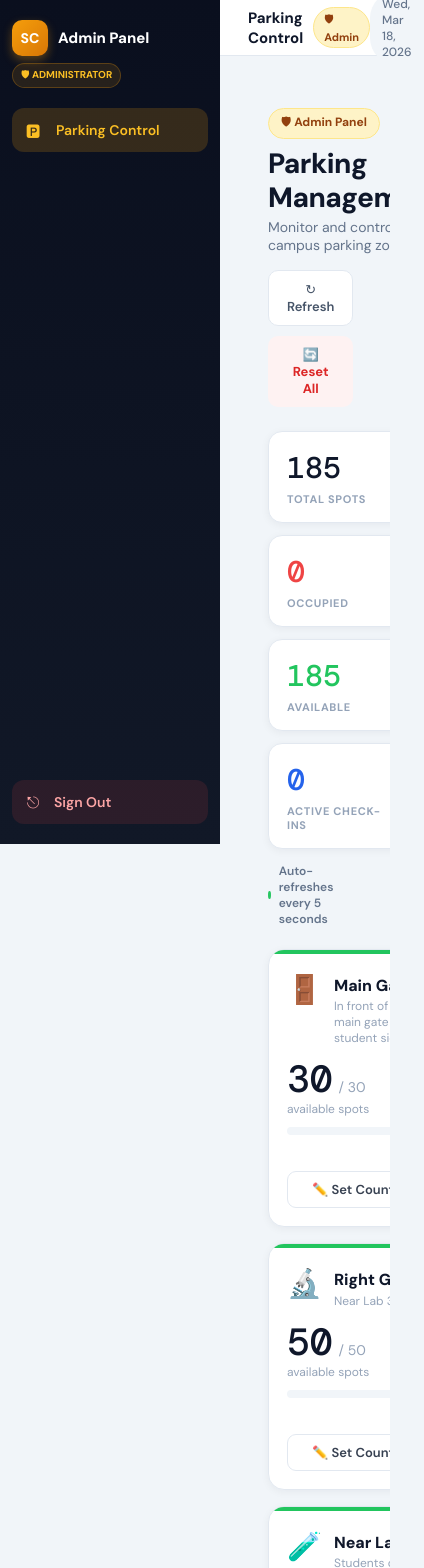
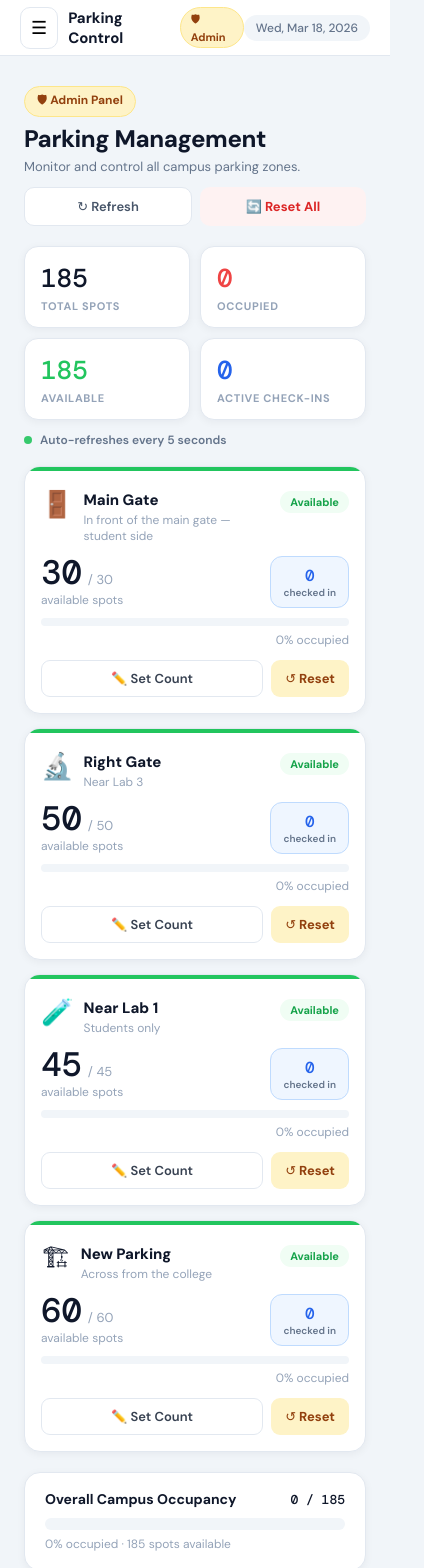
Before and after one commit to essa-alsaffar-dev/smart-campus-frontend, a React (Vite) app: page /admin/parking in a window 390 px wide. Shown: the top 1568 px of the page, 424 px wide, since content can reach past the window. Built offline with nearby package versions, Linux system fonts and the light colour scheme; no server answers; sample sign-in values are in the browser's storage.

Commit message:
Fix mobile responsive for Admin and Tasks pages

```diff
--- a/src/pages/AdminLayout.jsx
+++ b/src/pages/AdminLayout.jsx
@@ -1,3 +1,4 @@
+import { useState } from "react";
 import { Outlet, useNavigate, useLocation } from "react-router-dom";
 
 const ADMIN_NAV = [
@@ -5,8 +6,9 @@ const ADMIN_NAV = [
 ];
 
 export default function AdminLayout() {
-  const navigate = useNavigate();
-  const location = useLocation();
+  const navigate  = useNavigate();
+  const location  = useLocation();
+  const [sidebarOpen, setSidebarOpen] = useState(false);
 
   const handleLogout = () => {
     localStorage.removeItem("adminAuth");
@@ -14,29 +16,62 @@ export default function AdminLayout() {
     navigate("/admin/login");
   };
 
+  const closeSidebar = () => setSidebarOpen(false);
+
   return (
     <>
       <style>{`
         @import url('https://fonts.googleapis.com/css2?family=DM+Sans:wght@400;500;600;700;800&display=swap');
+        * { box-sizing: border-box; }
+
         .adm-layout { display:flex; min-height:100vh; background:#f1f5f9; font-family:'DM Sans',system-ui,sans-serif; }
-        .adm-sidebar { width:220px; min-width:220px; background:linear-gradient(180deg,#0a0f1e 0%,#111827 100%); display:flex; flex-direction:column; justify-content:space-between; padding:20px 12px; box-sizing:border-box; position:sticky; top:0; height:100vh; }
+
+        .adm-sidebar {
+          width:220px; min-width:220px;
+          background:linear-gradient(180deg,#0a0f1e 0%,#111827 100%);
+          display:flex; flex-direction:column; justify-content:space-between;
+          padding:20px 12px; box-sizing:border-box;
+          position:sticky; top:0; height:100vh;
+        }
+
         .adm-brand { display:flex; align-items:center; gap:10px; margin-bottom:6px; }
-        .adm-logo { width:36px; height:36px; border-radius:10px; background:linear-gradient(135deg,#f59e0b,#d97706); color:white; font-weight:800; font-size:14px; display:flex; align-items:center; justify-content:center; box-shadow:0 4px 10px rgba(245,158,11,0.35); }
+        .adm-logo { width:36px; height:36px; border-radius:10px; background:linear-gradient(135deg,#f59e0b,#d97706); color:white; font-weight:800; font-size:14px; display:flex; align-items:center; justify-content:center; box-shadow:0 4px 10px rgba(245,158,11,0.35); flex-shrink:0; }
         .adm-brand-text { font-size:15px; font-weight:800; color:white; }
         .adm-badge { font-size:10px; font-weight:700; color:#fbbf24; background:rgba(245,158,11,0.12); border:1px solid rgba(245,158,11,0.25); border-radius:999px; padding:3px 8px; margin-bottom:20px; display:inline-block; }
+
         .adm-nav-link { display:flex; align-items:center; gap:12px; padding:11px 10px; border-radius:12px; text-decoration:none; color:#94a3b8; font-weight:600; font-size:14px; margin-bottom:4px; transition:background 0.15s,color 0.15s; white-space:nowrap; }
         .adm-nav-link:hover { background:rgba(245,158,11,0.10); color:#fbbf24; }
         .adm-nav-link.active { background:rgba(245,158,11,0.18); color:#fbbf24; }
         .adm-nav-icon { width:22px; min-width:22px; height:22px; display:flex; align-items:center; justify-content:center; font-size:16px; font-style:normal; }
+
         .adm-logout { display:flex; align-items:center; gap:10px; width:100%; padding:11px 10px; border-radius:12px; border:none; background:rgba(239,68,68,0.12); color:#fca5a5; font-weight:600; font-size:14px; cursor:pointer; font-family:'DM Sans',sans-serif; transition:background 0.15s,color 0.15s; }
         .adm-logout:hover { background:rgba(239,68,68,0.22); color:#f87171; }
+
         .adm-main { flex:1; min-width:0; display:flex; flex-direction:column; }
-        .adm-topbar { background:white; border-bottom:1px solid #e2e8f0; padding:0 28px; height:56px; display:flex; align-items:center; justify-content:space-between; position:sticky; top:0; z-index:50; flex-shrink:0; }
-        .adm-content { flex:1; padding:28px; overflow-y:auto; }
+
+        .adm-topbar { background:white; border-bottom:1px solid #e2e8f0; padding:0 20px; height:56px; display:flex; align-items:center; justify-content:space-between; position:sticky; top:0; z-index:50; flex-shrink:0; }
+        .adm-content { flex:1; padding:20px; overflow-y:auto; }
+
+        .adm-menu-btn { display:none; border:1px solid #e2e8f0; background:white; border-radius:10px; padding:8px 10px; cursor:pointer; font-size:18px; }
+        .adm-overlay { display:none; position:fixed; inset:0; background:rgba(15,23,42,0.5); z-index:40; }
+
+        @media(max-width:768px) {
+          .adm-sidebar {
+            position:fixed; top:0; left:0; height:100vh; z-index:50;
+            transform:translateX(-100%); transition:transform 0.25s ease;
+            width:260px; min-width:260px;
+          }
+          .adm-sidebar.open { transform:translateX(0); box-shadow:4px 0 24px rgba(0,0,0,0.25); }
+          .adm-menu-btn { display:inline-flex; align-items:center; justify-content:center; }
+          .adm-overlay { display:block; }
+          .adm-content { padding:14px 12px; }
+        }
       `}</style>
 
       <div className="adm-layout">
-        <aside className="adm-sidebar">
+        {sidebarOpen && <div className="adm-overlay" onClick={closeSidebar} />}
+
+        <aside className={`adm-sidebar${sidebarOpen ? " open" : ""}`}>
           <div>
             <div className="adm-brand">
               <div className="adm-logo">SC</div>
@@ -50,6 +85,7 @@ export default function AdminLayout() {
                   key={path}
                   href={path}
                   className={`adm-nav-link${location.pathname === path ? " active" : ""}`}
+                  onClick={closeSidebar}
                 >
                   <i className="adm-nav-icon">{icon}</i>
                   <span>{label}</span>
@@ -67,6 +103,7 @@ export default function AdminLayout() {
         <div className="adm-main">
           <div className="adm-topbar">
             <div style={{ display:"flex", alignItems:"center", gap:"10px" }}>
+              <button className="adm-menu-btn" onClick={() => setSidebarOpen(true)}>☰</button>
               <span style={{ fontSize:"15px", fontWeight:"700", color:"#0f172a" }}>
                 {ADMIN_NAV.find((n) => n.path === location.pathname)?.label ?? "Admin"}
               </span>
@@ -74,7 +111,7 @@ export default function AdminLayout() {
                 🛡 Admin
               </span>
             </div>
-            <span style={{ fontSize:"12px", color:"#64748b", background:"#f1f5f9", padding:"5px 12px", borderRadius:"999px", fontWeight:"500" }}>
+            <span style={{ fontSize:"12px", color:"#64748b", background:"#f1f5f9", padding:"5px 12px", borderRadius:"999px", fontWeight:"500", whiteSpace:"nowrap" }}>
               {new Date().toLocaleDateString("en-US", { weekday:"short", month:"short", day:"numeric", year:"numeric" })}
             </span>
           </div>
--- a/src/pages/AdminParkingPage.jsx
+++ b/src/pages/AdminParkingPage.jsx
@@ -21,7 +21,7 @@ const countSessionsPerZone = () => {
       try {
         const s = JSON.parse(localStorage.getItem(key));
         if (s?.zoneId) counts[s.zoneId] = (counts[s.zoneId] || 0) + 1;
-      } catch { /* skip */ }
+      } catch {}
     }
   }
   return counts;
@@ -96,9 +96,10 @@ export default function AdminParkingPage() {
   const overallPct    = totalSpots > 0 ? Math.round((totalOccupied / totalSpots) * 100) : 0;
 
   return (
-    <div style={{ padding:"24px 20px 48px", fontFamily:"'DM Sans', system-ui, sans-serif", minHeight:"100vh" }}>
+    <div style={{ padding:"16px 12px 48px", fontFamily:"'DM Sans', system-ui, sans-serif", minHeight:"100vh" }}>
       <style>{`
         @import url('https://fonts.googleapis.com/css2?family=DM+Sans:wght@400;500;600;700;800&family=DM+Mono:wght@500&display=swap');
+        * { box-sizing: border-box; }
         .az-card { transition: box-shadow 0.18s, transform 0.18s; }
         .az-card:hover { box-shadow: 0 12px 32px rgba(15,23,42,0.12); transform: translateY(-2px); }
         .az-btn { transition: filter 0.15s, transform 0.1s; cursor: pointer; }
@@ -109,6 +110,24 @@ export default function AdminParkingPage() {
         .az-fi { animation: fadeUp 0.3s ease; }
         @keyframes pulse { 0%,100%{opacity:1}50%{opacity:0.4} }
         .az-live { animation: pulse 2s ease-in-out infinite; }
+
+        .az-page-inner { max-width:1000px; margin:0 auto; }
+
+        .az-header-row { display:flex; justify-content:space-between; align-items:flex-start; flex-wrap:wrap; gap:12px; margin-bottom:20px; }
+        .az-header-actions { display:flex; gap:8px; flex-wrap:wrap; }
+
+        .az-stats-grid { display:grid; grid-template-columns:repeat(4,1fr); gap:10px; margin-bottom:12px; }
+        .az-zones-grid { display:grid; grid-template-columns:repeat(auto-fill,minmax(260px,1fr)); gap:14px; margin-bottom:20px; }
+
+        .az-stat-card { background:white; border-radius:14px; padding:14px 16px; border:1.5px solid #e2e8f0; box-shadow:0 2px 8px rgba(15,23,42,0.05); display:flex; flex-direction:column; }
+
+        @media(max-width:640px) {
+          .az-stats-grid { grid-template-columns:repeat(2,1fr); }
+          .az-zones-grid { grid-template-columns:1fr; }
+          .az-header-row { flex-direction:column; }
+          .az-header-actions { width:100%; }
+          .az-header-actions button { flex:1; }
+        }
       `}</style>
 
       {toast && <div style={toastSt} className="az-fi">{toast}</div>}
@@ -149,10 +168,12 @@ export default function AdminParkingPage() {
           <div style={modal} className="az-fi">
             <p style={mTitle}>Edit {editZone.name}</p>
             <p style={mSub}>Set occupied spots (0 – {editZone.total})</p>
-            <input className="az-ni" type="number" min={0} max={editZone.total} value={editValue}
+            <input
+              className="az-ni"
+              type="number" min={0} max={editZone.total} value={editValue}
               onChange={(e) => setEditValue(e.target.value)}
               onKeyDown={(e) => e.key === "Enter" && saveEdit()}
-              style={{width:"100%",padding:"12px",borderRadius:"10px",border:"1.5px solid #e2e8f0",fontSize:"24px",fontWeight:"800",color:"#0f172a",background:"#f8fafc",fontFamily:"'DM Mono',monospace",textAlign:"center",boxSizing:"border-box",transition:"border-color 0.15s,box-shadow 0.15s"}}
+              style={{width:"100%",padding:"12px",borderRadius:"10px",border:"1.5px solid #e2e8f0",fontSize:"24px",fontWeight:"800",color:"#0f172a",background:"#f8fafc",fontFamily:"'DM Mono',monospace",textAlign:"center",boxSizing:"border-box"}}
               autoFocus
             />
             <p style={{fontSize:"12px",color:"#94a3b8",margin:"8px 0 18px",textAlign:"center"}}>/ {editZone.total} total</p>
@@ -164,74 +185,79 @@ export default function AdminParkingPage() {
         </div>
       )}
 
-      <div style={{maxWidth:"1000px",margin:"0 auto"}}>
+      <div className="az-page-inner">
         {/* Header */}
-        <div style={{display:"flex",justifyContent:"space-between",alignItems:"flex-start",flexWrap:"wrap",gap:"16px",marginBottom:"24px"}}>
+        <div className="az-header-row">
           <div>
             <div style={{display:"inline-block",padding:"4px 12px",borderRadius:"999px",background:"#fef3c7",border:"1px solid #fde68a",color:"#92400e",fontSize:"12px",fontWeight:"700",marginBottom:"8px"}}>🛡 Admin Panel</div>
-            <h1 style={{fontSize:"28px",fontWeight:"800",color:"#0f172a",margin:"0 0 4px",letterSpacing:"-0.5px"}}>Parking Management</h1>
-            <p style={{color:"#64748b",fontSize:"14px",margin:0}}>Monitor and control all campus parking zones.</p>
+            <h1 style={{fontSize:"24px",fontWeight:"800",color:"#0f172a",margin:"0 0 4px",letterSpacing:"-0.4px"}}>Parking Management</h1>
+            <p style={{color:"#64748b",fontSize:"13px",margin:0}}>Monitor and control all campus parking zones.</p>
           </div>
-          <div style={{display:"flex",gap:"10px",flexWrap:"wrap"}}>
-            <button className="az-btn" onClick={refresh} style={{padding:"10px 18px",borderRadius:"10px",border:"1.5px solid #e2e8f0",background:"white",color:"#475569",fontWeight:"600",fontSize:"13px",fontFamily:"'DM Sans'"}}>↻ Refresh</button>
-            <button className="az-btn" onClick={() => setConfirmReset(true)} style={{padding:"10px 18px",borderRadius:"10px",border:"none",background:"#fef2f2",color:"#dc2626",fontWeight:"700",fontSize:"13px",fontFamily:"'DM Sans'"}}>🔄 Reset All</button>
+          <div className="az-header-actions">
+            <button className="az-btn" onClick={refresh} style={{padding:"10px 16px",borderRadius:"10px",border:"1.5px solid #e2e8f0",background:"white",color:"#475569",fontWeight:"600",fontSize:"13px",fontFamily:"'DM Sans'"}}>↻ Refresh</button>
+            <button className="az-btn" onClick={() => setConfirmReset(true)} style={{padding:"10px 16px",borderRadius:"10px",border:"none",background:"#fef2f2",color:"#dc2626",fontWeight:"700",fontSize:"13px",fontFamily:"'DM Sans'"}}>🔄 Reset All</button>
           </div>
         </div>
 
         {/* Summary */}
-        <div style={{display:"grid",gridTemplateColumns:"repeat(auto-fit,minmax(150px,1fr))",gap:"12px",marginBottom:"14px"}}>
-          {[{label:"Total Spots",value:totalSpots,color:"#0f172a"},{label:"Occupied",value:totalOccupied,color:"#ef4444"},{label:"Available",value:totalAvail,color:"#22c55e"},{label:"Active Check-ins",value:totalSessions,color:"#2563eb"}].map((s) => (
-            <div key={s.label} style={{background:"white",borderRadius:"14px",padding:"16px 18px",border:"1.5px solid #e2e8f0",boxShadow:"0 2px 8px rgba(15,23,42,0.05)",display:"flex",flexDirection:"column"}}>
-              <span style={{fontSize:"30px",fontWeight:"800",color:s.color,fontFamily:"'DM Mono'"}}>{s.value}</span>
-              <span style={{fontSize:"11px",fontWeight:"700",color:"#94a3b8",textTransform:"uppercase",letterSpacing:"0.06em",marginTop:"5px"}}>{s.label}</span>
+        <div className="az-stats-grid">
+          {[
+            {label:"Total Spots",     value:totalSpots,    color:"#0f172a"},
+            {label:"Occupied",        value:totalOccupied, color:"#ef4444"},
+            {label:"Available",       value:totalAvail,    color:"#22c55e"},
+            {label:"Active Check-ins",value:totalSessions, color:"#2563eb"},
+          ].map((s) => (
+            <div key={s.label} className="az-stat-card">
+              <span style={{fontSize:"26px",fontWeight:"800",color:s.color,fontFamily:"'DM Mono'"}}>{s.value}</span>
+              <span style={{fontSize:"11px",fontWeight:"700",color:"#94a3b8",textTransform:"uppercase",letterSpacing:"0.06em",marginTop:"4px"}}>{s.label}</span>
             </div>
           ))}
         </div>
 
         {/* Live tag */}
-        <div style={{display:"flex",alignItems:"center",gap:"8px",marginBottom:"22px"}}>
+        <div style={{display:"flex",alignItems:"center",gap:"8px",marginBottom:"18px"}}>
           <span className="az-live" style={{width:8,height:8,borderRadius:"50%",background:"#22c55e",display:"inline-block"}} />
           <span style={{fontSize:"12px",color:"#64748b",fontWeight:"600"}}>Auto-refreshes every 5 seconds</span>
         </div>
 
         {/* Zone Cards */}
-        <div style={{display:"grid",gridTemplateColumns:"repeat(auto-fill,minmax(260px,1fr))",gap:"16px",marginBottom:"24px"}}>
+        <div className="az-zones-grid">
           {zones.map((zone) => {
             const avail    = zone.total - zone.occupied;
             const pct      = zone.total > 0 ? Math.round((zone.occupied / zone.total) * 100) : 0;
             const status   = getStatus(pct);
             const sessions = sessionCounts[zone.id] || 0;
             return (
-              <div key={zone.id} className="az-card" style={{background:"white",borderRadius:"16px",padding:"18px",border:"1.5px solid #e2e8f0",boxShadow:"0 2px 8px rgba(15,23,42,0.05)",position:"relative",overflow:"hidden"}}>
+              <div key={zone.id} className="az-card" style={{background:"white",borderRadius:"16px",padding:"16px",border:"1.5px solid #e2e8f0",boxShadow:"0 2px 8px rgba(15,23,42,0.05)",position:"relative",overflow:"hidden"}}>
                 <div style={{position:"absolute",top:0,left:0,right:0,height:"4px",background:status.bar,borderRadius:"16px 16px 0 0"}} />
-                <div style={{display:"flex",alignItems:"flex-start",gap:"12px",marginTop:"8px",marginBottom:"14px"}}>
-                  <span style={{fontSize:"28px",lineHeight:1}}>{zone.icon}</span>
+                <div style={{display:"flex",alignItems:"flex-start",gap:"10px",marginTop:"8px",marginBottom:"12px"}}>
+                  <span style={{fontSize:"26px",lineHeight:1}}>{zone.icon}</span>
                   <div style={{flex:1,minWidth:0}}>
-                    <h3 style={{margin:"0 0 3px",fontSize:"16px",fontWeight:"800",color:"#0f172a"}}>{zone.name}</h3>
+                    <h3 style={{margin:"0 0 3px",fontSize:"15px",fontWeight:"800",color:"#0f172a"}}>{zone.name}</h3>
                     <p style={{margin:0,fontSize:"12px",color:"#94a3b8"}}>{zone.description}</p>
                   </div>
-                  <span style={{padding:"4px 10px",borderRadius:"999px",fontSize:"11px",fontWeight:"700",background:status.light,color:status.text,flexShrink:0}}>{status.label}</span>
+                  <span style={{padding:"4px 10px",borderRadius:"999px",fontSize:"11px",fontWeight:"700",background:status.light,color:status.text,flexShrink:0,whiteSpace:"nowrap"}}>{status.label}</span>
                 </div>
                 <div style={{display:"flex",justifyContent:"space-between",alignItems:"flex-end",marginBottom:"10px"}}>
                   <div>
                     <div style={{display:"flex",alignItems:"baseline",gap:"6px"}}>
-                      <span style={{fontSize:"38px",fontWeight:"800",color:"#0f172a",fontFamily:"'DM Mono'",lineHeight:1}}>{avail}</span>
-                      <span style={{fontSize:"14px",color:"#94a3b8"}}>/ {zone.total}</span>
+                      <span style={{fontSize:"34px",fontWeight:"800",color:"#0f172a",fontFamily:"'DM Mono'",lineHeight:1}}>{avail}</span>
+                      <span style={{fontSize:"13px",color:"#94a3b8"}}>/ {zone.total}</span>
                     </div>
-                    <p style={{margin:"3px 0 0",fontSize:"12px",color:"#94a3b8"}}>available spots</p>
+                    <p style={{margin:"2px 0 0",fontSize:"12px",color:"#94a3b8"}}>available spots</p>
                   </div>
-                  <div style={{background:"#eff6ff",borderRadius:"12px",padding:"8px 14px",textAlign:"center",border:"1px solid #bfdbfe",minWidth:"60px"}}>
-                    <div style={{fontSize:"18px",fontWeight:"800",color:"#2563eb",fontFamily:"'DM Mono'"}}>{sessions}</div>
+                  <div style={{background:"#eff6ff",borderRadius:"12px",padding:"8px 12px",textAlign:"center",border:"1px solid #bfdbfe",minWidth:"56px"}}>
+                    <div style={{fontSize:"16px",fontWeight:"800",color:"#2563eb",fontFamily:"'DM Mono'"}}>{sessions}</div>
                     <div style={{fontSize:"10px",color:"#64748b",fontWeight:"600"}}>checked in</div>
                   </div>
                 </div>
                 <div style={{background:"#f1f5f9",borderRadius:"999px",height:"8px",marginBottom:"6px",overflow:"hidden"}}>
                   <div style={{height:"100%",borderRadius:"999px",width:`${pct}%`,background:status.bar,transition:"width 0.4s ease"}} />
                 </div>
-                <p style={{margin:"0 0 14px",fontSize:"12px",color:"#94a3b8",textAlign:"right"}}>{pct}% occupied</p>
+                <p style={{margin:"0 0 12px",fontSize:"12px",color:"#94a3b8",textAlign:"right"}}>{pct}% occupied</p>
                 <div style={{display:"flex",gap:"8px"}}>
                   <button className="az-btn" onClick={() => openEdit(zone)} style={{flex:1,padding:"9px 0",borderRadius:"9px",border:"1.5px solid #e2e8f0",background:"white",color:"#374151",fontWeight:"600",fontSize:"13px",fontFamily:"'DM Sans'"}}>✏️ Set Count</button>
-                  <button className="az-btn" onClick={() => setConfirmZoneReset(zone)} style={{padding:"9px 16px",borderRadius:"9px",border:"none",background:"#fef3c7",color:"#92400e",fontWeight:"700",fontSize:"13px",fontFamily:"'DM Sans'"}}>↺ Reset</button>
+                  <button className="az-btn" onClick={() => setConfirmZoneReset(zone)} style={{padding:"9px 14px",borderRadius:"9px",border:"none",background:"#fef3c7",color:"#92400e",fontWeight:"700",fontSize:"13px",fontFamily:"'DM Sans'"}}>↺ Reset</button>
                 </div>
               </div>
             );
@@ -239,23 +265,23 @@ export default function AdminParkingPage() {
         </div>
 
         {/* Overall bar */}
-        <div style={{background:"white",borderRadius:"16px",padding:"20px 22px",border:"1.5px solid #e2e8f0",boxShadow:"0 2px 8px rgba(15,23,42,0.05)"}}>
-          <div style={{display:"flex",justifyContent:"space-between",alignItems:"center",marginBottom:"12px"}}>
-            <h3 style={{margin:0,fontSize:"15px",fontWeight:"700",color:"#0f172a"}}>Overall Campus Occupancy</h3>
-            <span style={{fontFamily:"'DM Mono'",fontSize:"14px",fontWeight:"700",color:"#0f172a"}}>{totalOccupied} / {totalSpots}</span>
+        <div style={{background:"white",borderRadius:"16px",padding:"18px 20px",border:"1.5px solid #e2e8f0",boxShadow:"0 2px 8px rgba(15,23,42,0.05)"}}>
+          <div style={{display:"flex",justifyContent:"space-between",alignItems:"center",marginBottom:"10px",flexWrap:"wrap",gap:"8px"}}>
+            <h3 style={{margin:0,fontSize:"14px",fontWeight:"700",color:"#0f172a"}}>Overall Campus Occupancy</h3>
+            <span style={{fontFamily:"'DM Mono'",fontSize:"13px",fontWeight:"700",color:"#0f172a"}}>{totalOccupied} / {totalSpots}</span>
           </div>
           <div style={{background:"#f1f5f9",borderRadius:"999px",height:"12px",overflow:"hidden"}}>
             <div style={{height:"100%",borderRadius:"999px",width:`${overallPct}%`,background:`linear-gradient(90deg, #22c55e, ${overallPct > 80 ? "#ef4444" : "#f59e0b"})`,transition:"width 0.5s ease"}} />
           </div>
-          <p style={{margin:"8px 0 0",fontSize:"12px",color:"#94a3b8"}}>{overallPct}% occupied · {totalAvail} spots available</p>
+          <p style={{margin:"6px 0 0",fontSize:"12px",color:"#94a3b8"}}>{overallPct}% occupied · {totalAvail} spots available</p>
         </div>
       </div>
     </div>
   );
 }
 
-const overlay  = { position:"fixed", inset:0, background:"rgba(15,23,42,0.55)", display:"flex", alignItems:"center", justifyContent:"center", zIndex:9998 };
-const modal    = { background:"white", borderRadius:"18px", padding:"28px", maxWidth:"360px", width:"90%", textAlign:"center", boxShadow:"0 24px 56px rgba(0,0,0,0.22)", fontFamily:"'DM Sans'" };
+const overlay  = { position:"fixed", inset:0, background:"rgba(15,23,42,0.55)", display:"flex", alignItems:"center", justifyContent:"center", zIndex:9998, padding:"16px" };
+const modal    = { background:"white", borderRadius:"18px", padding:"24px", maxWidth:"360px", width:"100%", textAlign:"center", boxShadow:"0 24px 56px rgba(0,0,0,0.22)", fontFamily:"'DM Sans'" };
 const mTitle   = { fontWeight:"800", fontSize:"18px", color:"#0f172a", margin:"0 0 8px" };
 const mSub     = { color:"#64748b", fontSize:"13px", margin:"0 0 20px", lineHeight:"1.6" };
 const bRed     = { flex:1, padding:"11px", borderRadius:"10px", border:"none", background:"#ef4444", color:"white", fontWeight:"700", fontSize:"14px", fontFamily:"'DM Sans'" };
```
Also changed, not shown: src/pages/TasksPage.jsx (+21 -14 lines).
